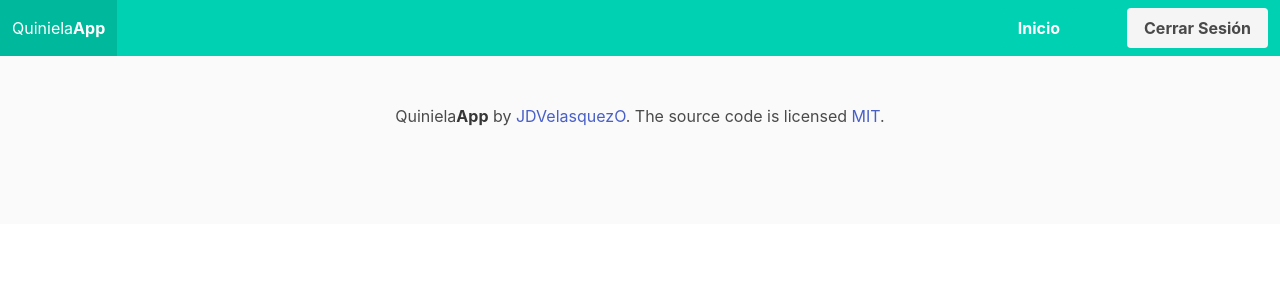
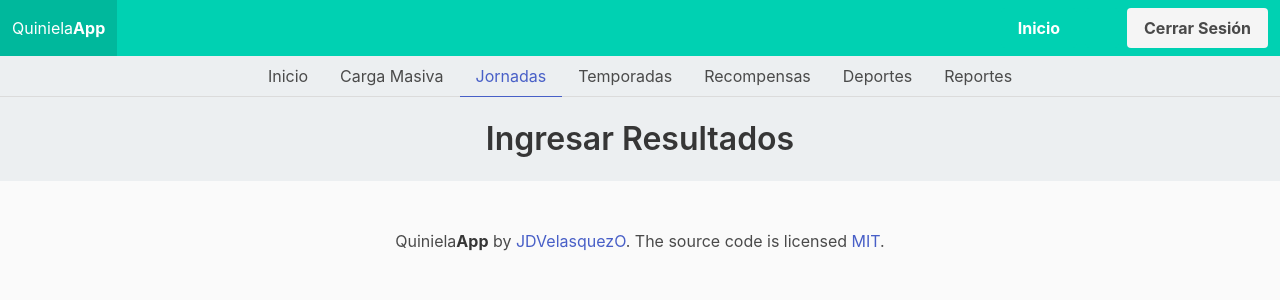
Before and after one commit to JDVelasquezO/MIA_Project2_Client, a React (Create React App) app: page /defineResults in a window 1280 px wide. Shown: the top 300 px of the page. Built offline with nearby package versions, Linux system fonts and the light colour scheme; no server answers.

Commit message:
Add results

```diff
--- a/src/App.tsx
+++ b/src/App.tsx
@@ -14,9 +14,10 @@ import Events from "./pages/User/Events";
 import Prediction from "./pages/User/Prediction";
 import Event from "./pages/Event/Event";
 import BulkLoad from "./pages/Admin/BulkLoad";
-import Results from "./pages/User/Results";
+import DefineResults from "./pages/User/DefineResults";
 import Workday from "./pages/Admin/Workday";
 import Sport from "./pages/Admin/Sport";
+import Results from "./pages/Admin/Results";
 
 function App() {
   const [name, setName] = useState('');
@@ -65,9 +66,9 @@ function App() {
                 <Route exact path='/prediction' component={Prediction} />
                 <Route path='/event/:id' component={Event} />
                 <Route path='/bulkLoad' component={BulkLoad} />
-                <Route path='/results' component={Results} />
                 <Route path='/workingDays' component={Workday} />
                 <Route path='/sports' component={Sport} />
+                <Route path='/defineResults' component={Results} />
             </main>
           <Footer />
       </BrowserRouter>
--- /dev/null
+++ b/src/components/Admin/FormResults.tsx
@@ -0,0 +1,118 @@
+import React, {SyntheticEvent, useEffect, useState} from 'react';
+
+// @ts-ignore
+// @ts-ignore
+const FormResults = () => {
+    const [ data, setData ] = useState([]);
+    const [ res1, setRes1 ] = useState('');
+    const [ res2, setRes2 ] = useState('');
+    const [ idEvent, setIdEvent ] = useState('');
+    const [ idClass1, setClass1 ] = useState('')
+    const [ idClass2, setClass2 ] = useState('')
+    const url = 'http://localhost:8000/quinielas.io/getEvents';
+
+    useEffect(() => {
+        (
+            async () => {
+                const res = await fetch(url, {
+                    headers: { 'Content-Type': 'application/json' },
+                    credentials: 'include'
+                });
+
+                const dateArray: Array<any> = [];
+                const content = await res.json();
+                console.log(content)
+                content.map(function (e: any) {
+                    let objectDate: any = { title: '', idClass1: '', idClass2: '', idEvent: '',
+                    res1: '', res2: ''}
+                    // console.log(e.Teams[0]);
+                    objectDate.title = `${e.Teams[0].NameTeam} vs ${e.Teams[1].NameTeam}`;
+                    objectDate.idClass1 = `${e.Teams[0].Classification}`;
+                    objectDate.idClass2 = `${e.Teams[1].Classification}`;
+                    objectDate.idEvent = `${e.IdEvent}`;
+                    objectDate.res1 = `${e.Teams[0].RealResult}`;
+                    objectDate.res2 = `${e.Teams[1].RealResult}`;
+                    dateArray.push(objectDate);
+                });
+                //console.log(dateArray)
+                // @ts-ignore
+                setData(dateArray);
+            }
+        )();
+    }, [url]);
+
+    const putResults = async (idEvent: string, res1: string, res2: string, idClass1: string, idClass2: string) => {
+        let fkIdClass1, fkIdClass2;
+        if (idClass1 === 'Visitante' && idClass2 === 'Local') {
+            fkIdClass1 = "1";
+            fkIdClass2 = "2";
+        } else {
+            fkIdClass1 = "2";
+            fkIdClass2 = "1";
+        }
+        console.log(idEvent, res1, res2, idClass1, idClass2);
+        const res = await fetch('http://localhost:8000/quinielas.io/updateResults', {
+            method: 'PUT',
+            headers: {
+                'Content-Type': 'application/json'
+            },
+            body: JSON.stringify({
+                "idEvent": idEvent,
+                "idClass1": fkIdClass1,
+                "idClass2": fkIdClass2,
+                "res1": res1,
+                "res2": res2
+            })
+        });
+        window.location.href = '/workingDays'
+        /*const content = await res.json();
+        console.log(content);*/
+    }
+
+    return (
+        <div>
+            <h1 className={'title'}>Ingresar Resultados</h1>
+            <div className='container'>
+                {
+                    data.map((data) => {
+                        // @ts-ignore
+                        let title = data.title;
+                        // @ts-ignore
+                        let idEvent = data.idEvent;
+                        // @ts-ignore
+                        let idClass1 = data.idClass1;
+                        // @ts-ignore
+                        let idClass2 = data.idClass2;
+                        // @ts-ignore
+                        let result1 = data.res1
+                        // @ts-ignore
+                        let result2 = data.res2
+                        return (
+                            <div className={'column'}>
+                                <div className='card p-3'>
+                                    <h2>{ title }</h2>
+                                    <input type={'hidden'} defaultValue={idEvent} />
+                                    <input onChange={e => setRes1(e.target.value)}
+                                           defaultValue={result1}
+                                        className="input" type="text" placeholder="Resultado 1" />
+                                    <input onChange={e => setRes2(e.target.value)}
+                                           defaultValue={result2}
+                                        className="input" type="text" placeholder="Resultado 2" /><br/><br/>
+                                    <button onClick={() => putResults(idEvent,
+                                        (res1) ? res1 : result1,
+                                        (res2) ? res2 : result2,
+                                        idClass1, idClass2)}
+                                            className='button is-primary' >
+                                        Ingresar Resultado
+                                    </button>
+                                </div>
+                            </div>
+                        )
+                    })
+                }
+            </div>
+        </div>
+    );
+};
+
+export default FormResults;
--- /dev/null
+++ b/src/pages/Admin/Results.tsx
@@ -0,0 +1,38 @@
+import React, {useEffect} from 'react';
+import { Link } from 'react-router-dom';
+import FormResults from "../../components/Admin/FormResults";
+
+const Results = () => {
+    return (
+        <div>
+            <div className="tabs is-centered">
+                <ul>
+                    <li>
+                        <Link to='/home'>Inicio</Link>
+                    </li>
+                    <li>
+                        <Link to='/bulkLoad'>Carga Masiva</Link>
+                    </li>
+                    <li className="is-active">
+                        <Link to='/workingDays'>Jornadas</Link>
+                    </li>
+                    <li>
+                        <Link to='/season'>Temporadas</Link>
+                    </li>
+                    <li>
+                        <Link to='/rewardsAdmin'>Recompensas</Link>
+                    </li>
+                    <li>
+                        <Link to='/sports'>Deportes</Link>
+                    </li>
+                    <li>
+                        <Link to='/reports'>Reportes</Link>
+                    </li>
+                </ul>
+            </div>
+            <FormResults />
+        </div>
+    );
+};
+
+export default Results;
--- a/src/pages/Admin/Workday.tsx
+++ b/src/pages/Admin/Workday.tsx
@@ -87,6 +87,7 @@ const Workday = () => {
                 </ul>
             </div>
 
+            <Link to='/defineResults' className={'button is-primary'}>Asignar Resultados</Link><br/><br/>
             <div className={'container columns'}>
                 <div className={'column card is-two-thirds'}>
                     <button onClick={changeMensual} className={'button is-info'}>Mensual</button>&nbsp;
--- a/src/pages/User/Results.tsx
+++ b/src/pages/User/DefineResults.tsx
@@ -1,7 +1,7 @@
 import React, {useEffect, useState} from 'react';
 import TableResults from "../../components/User/TableResults";
 
-const Results = () => {
+const DefineResults = () => {
     const [ data, setData ] = useState([]);
     const url = "http://localhost:8000/quinielas.io/getPositionsP10";
 
@@ -31,4 +31,4 @@ const Results = () => {
     );
 };
 
-export default Results;
+export default DefineResults;
```
